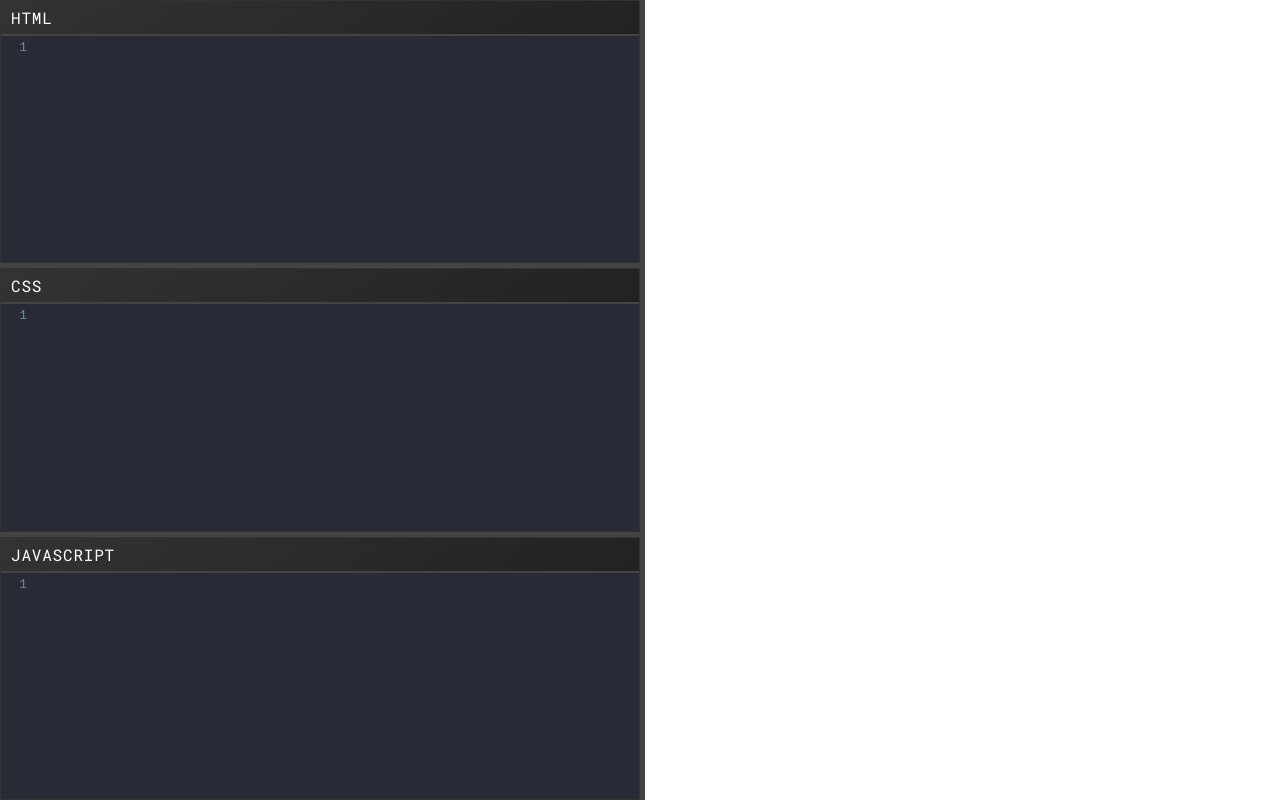
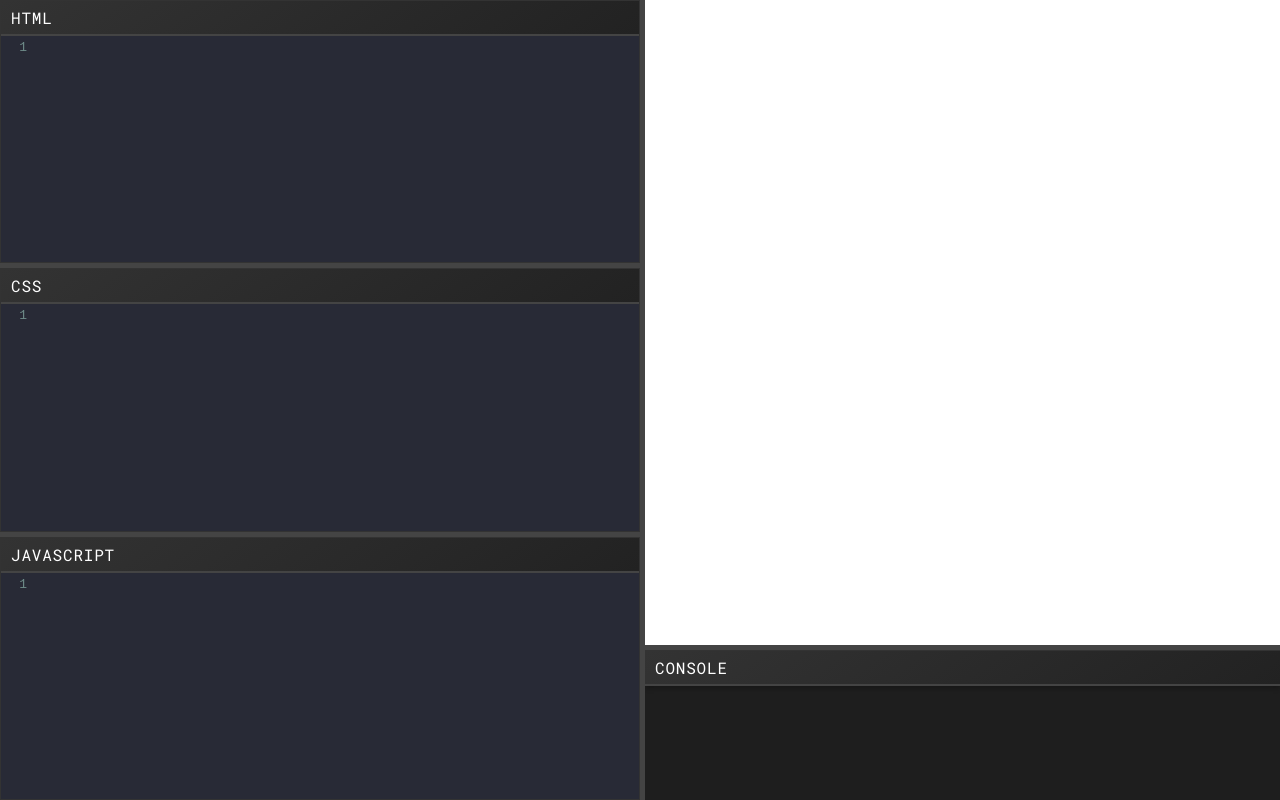
Before and after one commit to codepenx/codepenx, a plain HTML site: page index.html in a window 1280 px wide. Drawn offline with nearby package versions, Linux system fonts and the light colour scheme.

Commit message:
Update index.html

```diff
--- a/index.html
+++ b/index.html
@@ -8,16 +8,13 @@
   <link href="https://fonts.googleapis.com/css2?family=Roboto+Mono:wght@400;500&display=swap" rel="stylesheet">
 
   <link rel="stylesheet" href="https://cdnjs.cloudflare.com/ajax/libs/codemirror/5.65.5/codemirror.min.css" />
-
   <link rel="stylesheet" href="https://cdnjs.cloudflare.com/ajax/libs/codemirror/5.65.5/theme/dracula.min.css" />
 
   <link rel="stylesheet" href="index.css" />
 </head>
 <body>
   <div class="container">
-
     <div class="editor-container">
-
       <div class="editor-wrapper" id="wrapper-html">
         <div class="editor-header">HTML</div>
         <textarea id="html" placeholder="HTML"></textarea>
@@ -40,19 +37,20 @@
 
     <div class="preview-container">
       <iframe id="preview" sandbox="allow-scripts allow-same-origin"></iframe>
+      <div class="console-resizer"></div>
+      <div class="console-container">
+        <div class="console-header">Console</div>
+        <pre id="console-output"></pre>
+      </div>
     </div>
   </div>
 
-
   <script src="https://cdnjs.cloudflare.com/ajax/libs/codemirror/5.65.5/codemirror.min.js"></script>
-
   <script src="https://cdnjs.cloudflare.com/ajax/libs/codemirror/5.65.5/mode/xml/xml.min.js"></script>
   <script src="https://cdnjs.cloudflare.com/ajax/libs/codemirror/5.65.5/mode/javascript/javascript.min.js"></script>
   <script src="https://cdnjs.cloudflare.com/ajax/libs/codemirror/5.65.5/mode/css/css.min.js"></script>
   <script src="https://cdnjs.cloudflare.com/ajax/libs/codemirror/5.65.5/mode/htmlmixed/htmlmixed.min.js"></script>
-
   <script src="https://cdnjs.cloudflare.com/ajax/libs/codemirror/5.65.5/addon/edit/closebrackets.min.js"></script>
-
 
   <script src="index.js"></script>
 </body>
```
